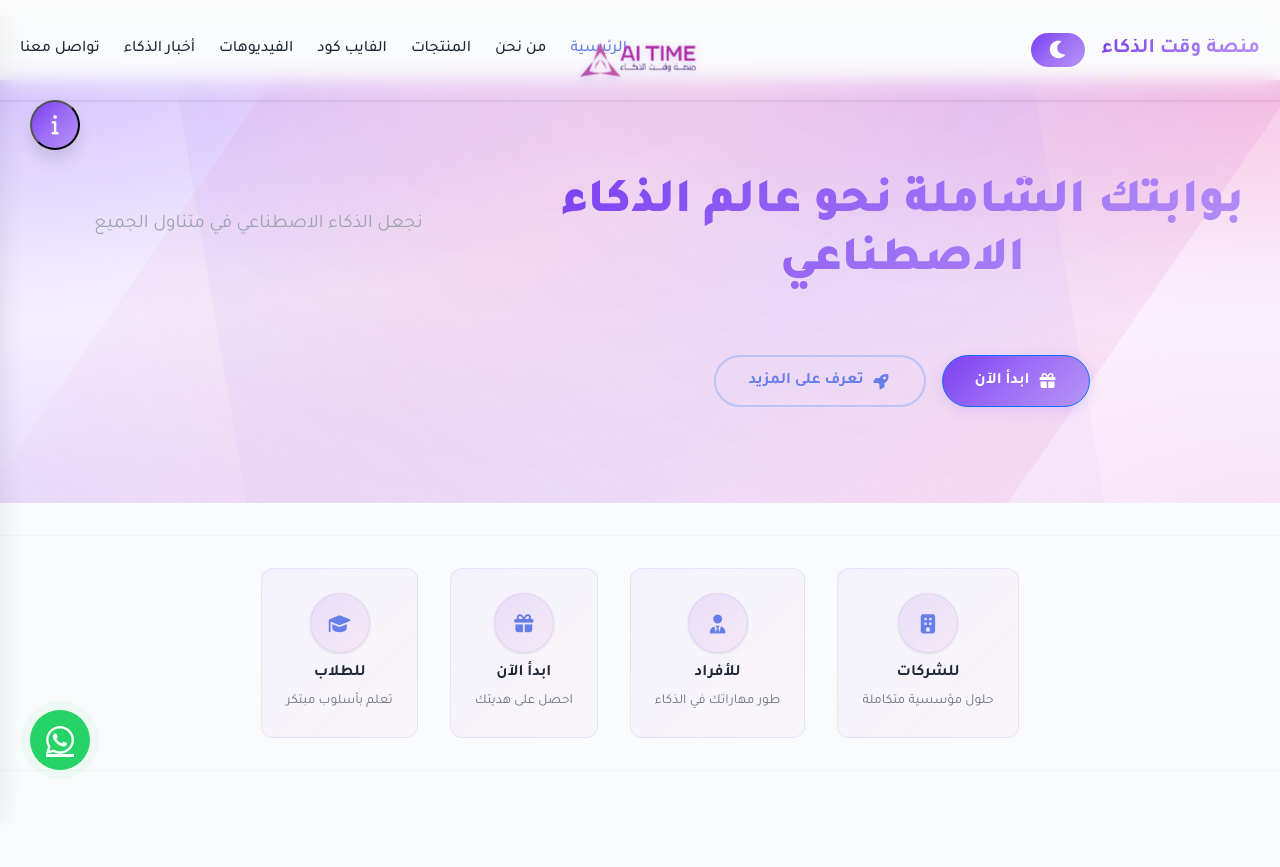
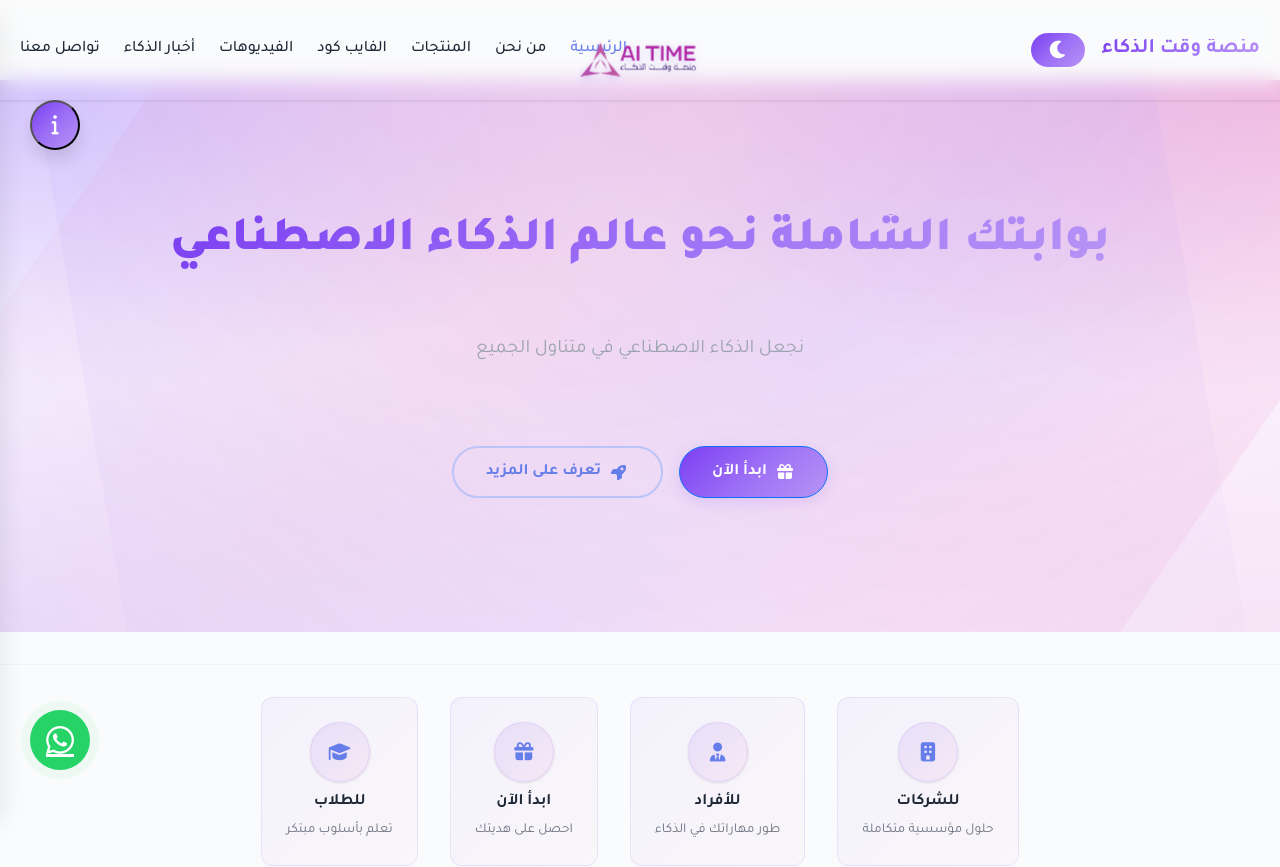
Before and after one commit to Remotework21/AI-Time, a React (Vite) app: page / in a window 1280 px wide. Shown: the top 867 px of the page. Built offline with nearby package versions, Linux system fonts and the light colour scheme.

Commit message:
chore: sync local changes (Home, CSS, fixes)

```diff
--- a/src/pages/Home.jsx
+++ b/src/pages/Home.jsx
@@ -163,7 +163,10 @@ await app.deploy();`;
       {/* Hero Section */}
       <section className="hero" id="home">
         <div className="container">
-          <div className="hero-content">
+          <div
+            className="hero-content text-center d-flex flex-column justify-content-center"
+            style={{ minHeight: "calc(50vh - 40px)" }}
+          >
             <h1 className="hero-title" data-aos="fade-down">
               بوابتك الشاملة نحو عالم الذكاء الاصطناعي
             </h1>
```
